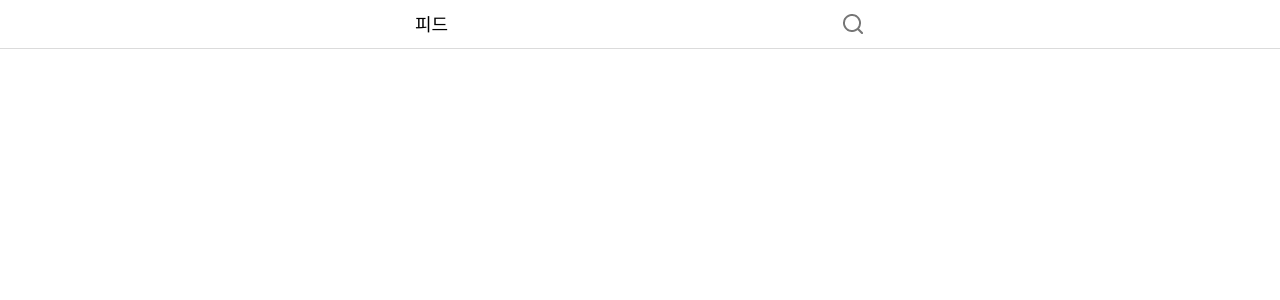
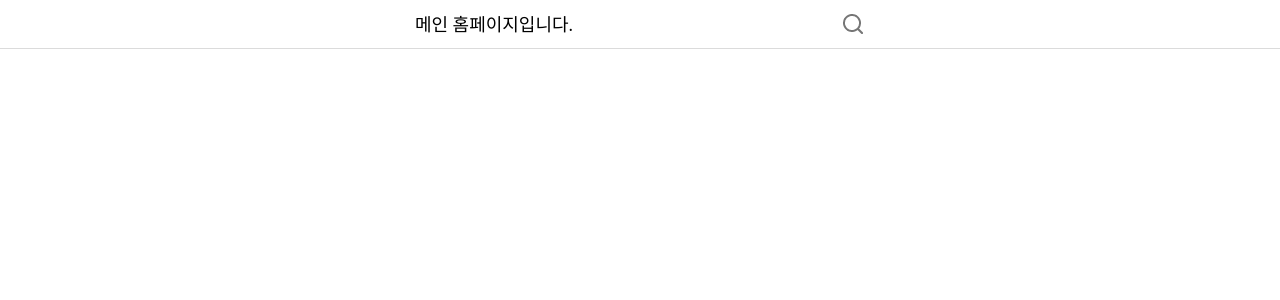
Before and after one commit to munseunggyu/triplus, a React (Create React App) app: page / in a window 1280 px wide. Shown: the top 300 px of the page. Built offline with nearby package versions, Linux system fonts and the light colour scheme.

Commit message:
feat: MainContainer padding-bottom 값 수정

```diff
--- a/src/components/MainContainer.js
+++ b/src/components/MainContainer.js
@@ -4,6 +4,6 @@ export const MainContainer = styled.main`
   max-width: 450px;
   width: 100%;
   margin: 0 auto;
-  padding: 48px 12px;
+  padding: 48px 12px 60px;
   position: relative;
 `;
--- a/src/pages/Home/index.jsx
+++ b/src/pages/Home/index.jsx
@@ -2,6 +2,7 @@ import React from "react";
 import styled from "styled-components";
 import Header from "../../components/Header";
 import HeaderTitle from "../../components/Header/HeaderTitle";
+import Prev from "../../components/Header/Prev";
 import SearchButton from "../../components/Header/SearchButton";
 import Vertical from "../../components/Header/Vertical";
 import { MainContainer } from "../../components/MainContainer";
@@ -10,7 +11,7 @@ export default function Home() {
   return (
     <>
       <Header>
-        <HeaderTitle>피드</HeaderTitle>
+        <HeaderTitle>메인 홈페이지입니다.</HeaderTitle>
         <SearchButton />
       </Header>
       <MainContainer></MainContainer>
```
